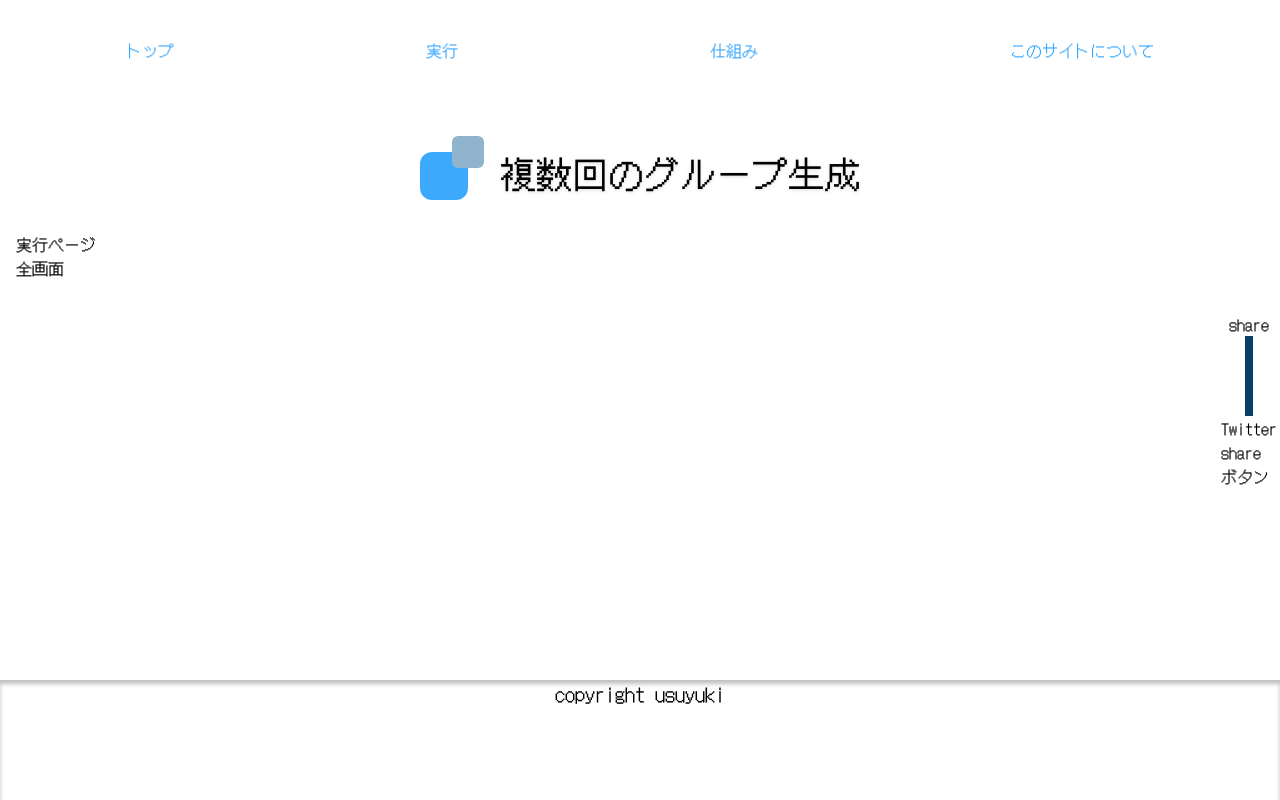
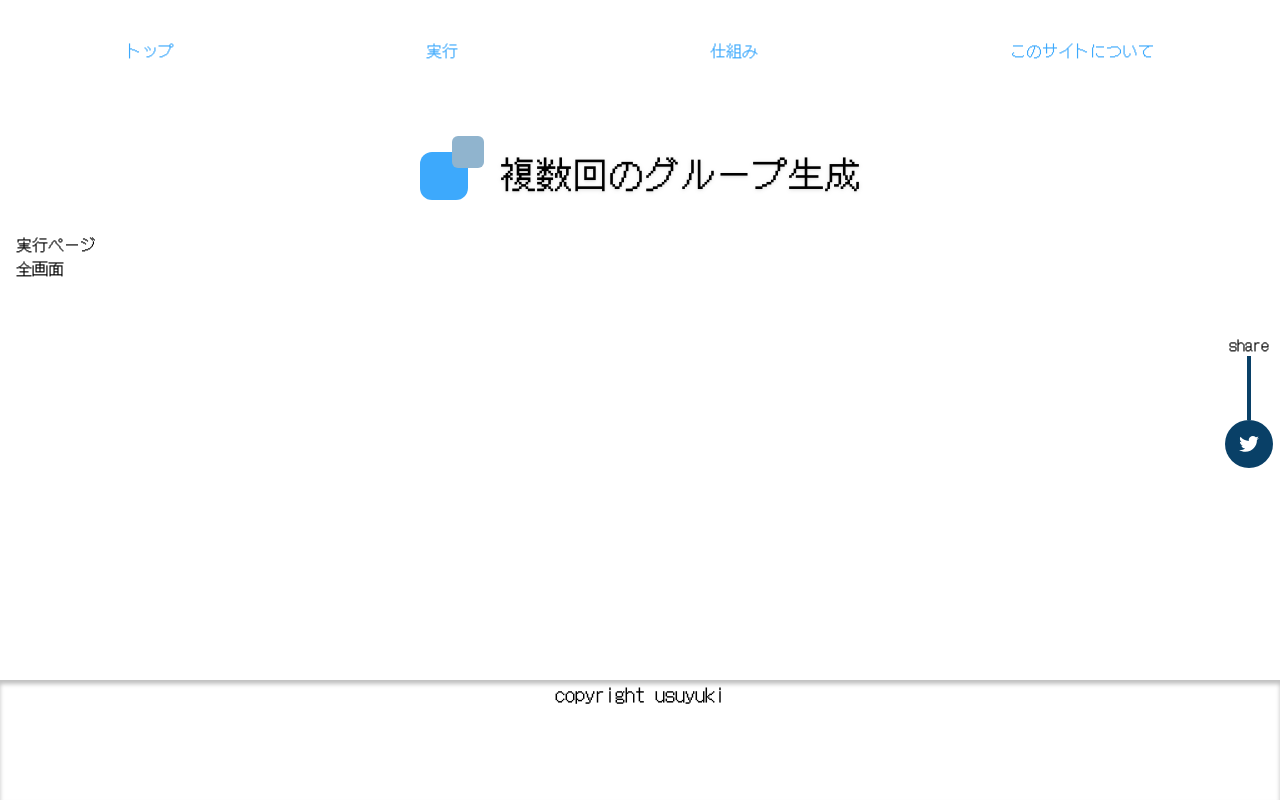
Before and after one commit to usuyuki/rawp, a Next.js app in the folder frontend/: page /run in a window 1280 px wide. Built offline with nearby package versions, Linux system fonts and the light colour scheme.

Commit message:
feat Twitterシェアボタンの整備

```diff
--- a/frontend/src/layouts/SideShareMenu.tsx
+++ b/frontend/src/layouts/SideShareMenu.tsx
@@ -1,17 +1,25 @@
+import Image from 'next/image';
+
 import type { NextPage } from 'next';
-
 const SideShareMenu: NextPage = () => {
     return (
         <div className="slide-share-element">
             <div className="flex flex-col items-center justify-center">
                 <p>share</p>
-                <div className="h-20 w-2 bg-black"></div>
+                <div className="h-16 w-1 bg-black"></div>
                 <a
-                    href="http://twitter.com/share?url=rawp.usuyuki.net&text=複数回のグループ分けをいい感じにするツール|RAWP&related=@usuyuki26"
+                    href="http://twitter.com/share?url=rawp.usuyuki.net&text=複数回のグループ分けをいい感じにするツール「RAWP」&related=@usuyuki26"
                     target="_blank"
                     rel="noreferrer noopener"
                 >
-                    Twitter share ボタン
+                    <div className="flex h-12 w-12 items-center justify-center rounded-full bg-black">
+                        <Image
+                            src="/img/icon/TwitterLogoWhite.svg"
+                            alt="Twitter"
+                            width={20}
+                            height={20}
+                        />
+                    </div>
                 </a>
             </div>
         </div>
--- a/frontend/src/pages/run.tsx
+++ b/frontend/src/pages/run.tsx
@@ -1,5 +1,6 @@
 import DescribeH1 from '@/components/uiParts/Heading/DescribeH1';
 import Layout from '@/layouts/Layout';
+
 import type { NextPage } from 'next';
 const Run: NextPage = () => {
     return (
```
Also changed, not shown: frontend/public/img/icon/TwitterLogoWhite.svg (added).
